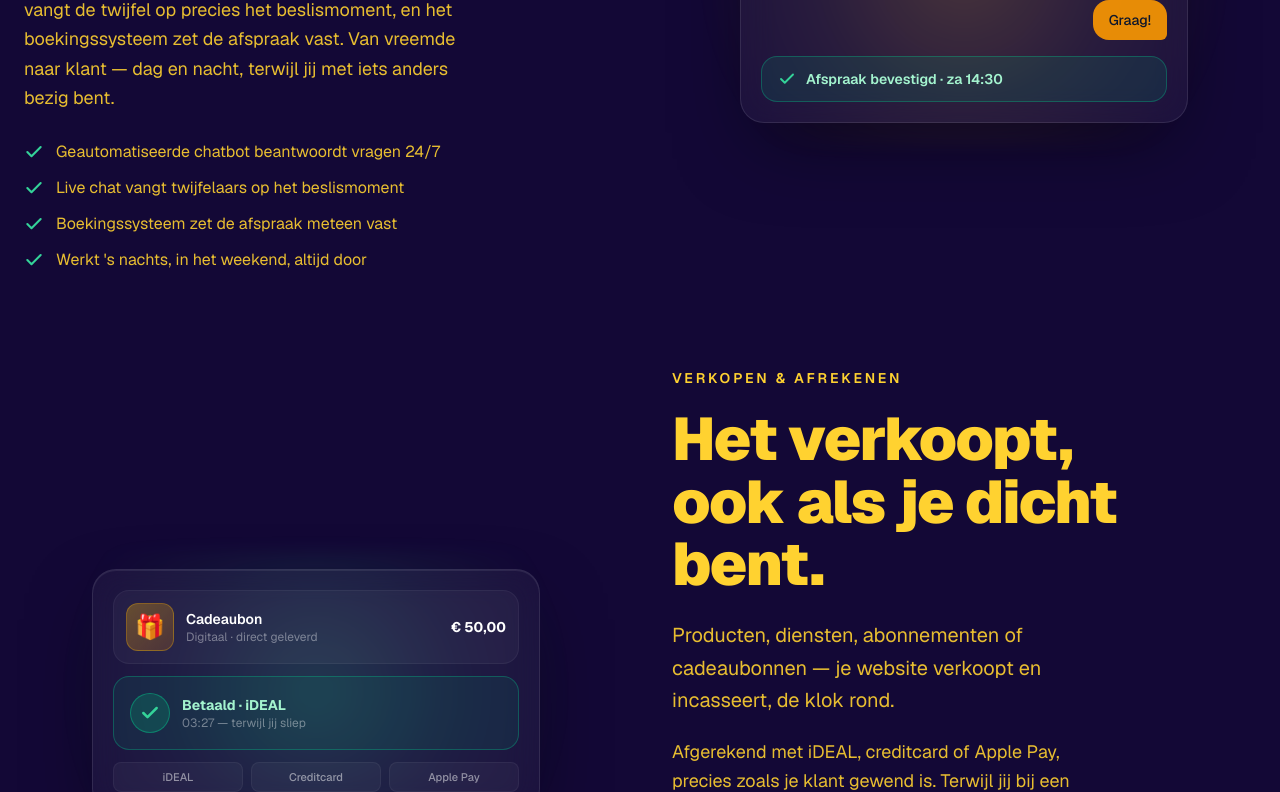
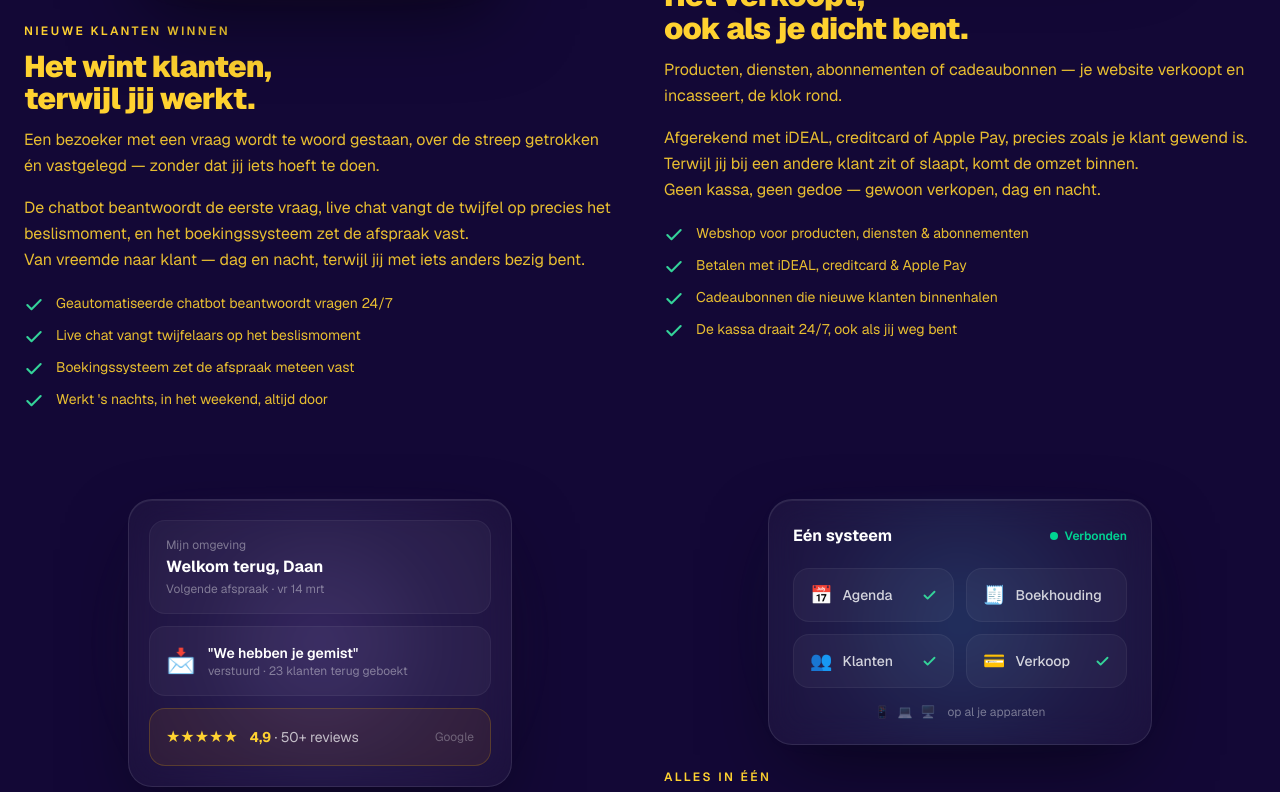
Before and after one commit to MoProMax/MoProMax, a Next.js app: page / in a window 1280 px wide. Shown: the part 10660-11452 px from the top of the page. Built offline with nearby package versions, Linux system fonts and the light colour scheme; no server answers; the database is empty.

Commit message:
Convert Automate section to 2-up grid, text/images unchanged

```diff
--- a/app/components/Automate.tsx
+++ b/app/components/Automate.tsx
@@ -124,8 +124,9 @@ export default function Automate() {
   return (
     <section className="relative overflow-hidden">
 
+      <div className="max-w-[1600px] mx-auto w-full px-6 py-12 grid md:grid-cols-2 gap-x-12 gap-y-10 items-stretch">
         {/* DOEL 1 · nieuwe klanten winnen — chatbot + live chat + boeking */}
-      <Moment
+        <Moment grid
           eyebrow="Nieuwe klanten winnen"
           glow="251,191,36" eyebrowClass="text-amber-300"
           title={<>Het wint klanten,<br />terwijl jij werkt.</>}
@@ -141,7 +142,7 @@ export default function Automate() {
         />
 
         {/* DOEL 2 · omzet — webshop + betalingen */}
-      <Moment flip
+        <Moment grid
           eyebrow="Verkopen & afrekenen"
           glow="52,211,153" eyebrowClass="text-amber-300"
           title={<>Het verkoopt,<br />ook als je dicht bent.</>}
@@ -157,7 +158,7 @@ export default function Automate() {
         />
 
         {/* DOEL 3 · klanten behouden — portaal + e-mail + reviews */}
-      <Moment
+        <Moment grid
           eyebrow="Klanten behouden"
           glow="167,139,250" eyebrowClass="text-amber-300" check="#34d399"
           title={<>Het maakt van bezoekers<br />vaste klanten.</>}
@@ -173,7 +174,7 @@ export default function Automate() {
         />
 
         {/* DOEL 4 · rust & overzicht — integratie + boekhouding + app */}
-      <Moment flip
+        <Moment grid
           eyebrow="Alles in één"
           glow="56,189,248" eyebrowClass="text-amber-300" check="#34d399"
           title={<>En alles werkt<br />als één geheel.</>}
@@ -187,6 +188,7 @@ export default function Automate() {
           ]}
           visual={<SystemVisual />}
         />
+      </div>
 
       <Statement minH="min-h-[82vh]" sub="Terwijl jij doet waar je goed in bent."
         detail="Eén website die nieuwe klanten wint, verkoopt, je klanten vasthoudt en je papierwerk overneemt — samengesteld met precies de functies die jóuw bedrijf nodig heeft. Vandaag, en wat je morgen ook nodig hebt."
```
Lines whose indentation alone changed are shown as unchanged.
